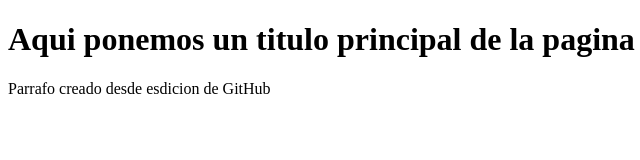
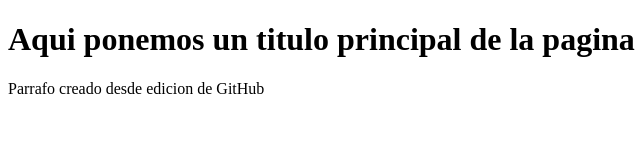
Before and after one commit to OmarCV/git_VSC, a plain HTML site: page index.html in a window 1280 px wide. Shown: the full height of the page, 0-640 px from the left. Drawn offline with Linux system fonts and the light colour scheme.

Commit message:
Correccion de error en edicion desde GitHub

```diff
--- a/index.html
+++ b/index.html
@@ -8,6 +8,6 @@
 </head>
 <body>
     <h1>Aqui ponemos un titulo principal de la pagina</h1>
-    <p>Parrafo creado desde esdicion de GitHub</p>
+    <p>Parrafo creado desde edicion de GitHub</p>
 </body>
 </html>
```
